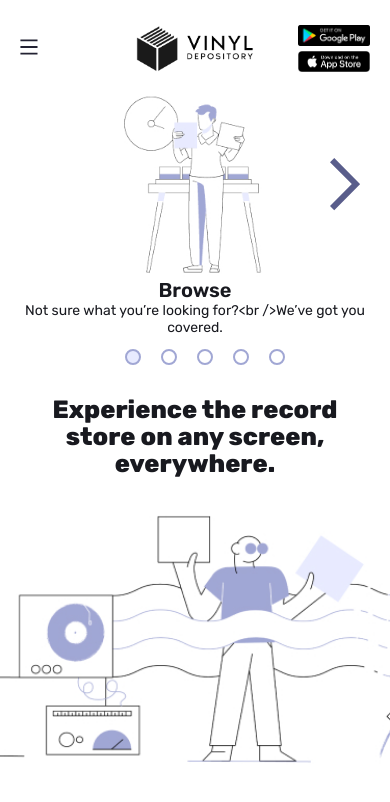
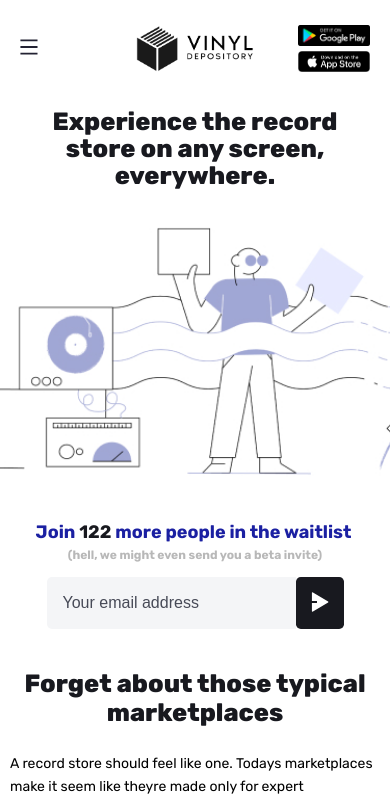
Before and after one commit to Vinyl-Depository/landing-page, a React (Create React App) app: page / in a window 390 px wide. Shown: the top 802 px of the page. Built offline with nearby package versions, Linux system fonts and the light colour scheme.

Commit message:
fix: 🐞 put the carusel by order
small changes on the phone issue & put the carusel section on the right
order.

```diff
--- a/src/components/pages/Main/Main.view.tsx
+++ b/src/components/pages/Main/Main.view.tsx
@@ -4,7 +4,7 @@ import Header from '../../layout/Header/Header';
 import Intro from '../../pages/Main/containers/Intro/Intro';
 import TypicalMarketplaces from './containers/TypicalMarketplaces/TypicalMarketplaces';
 import DoingIt from '../../pages/Main/containers/DoingIt/DoingIt';
-// import RecommenderApp from '../../pages/Main/containers/RecommenderApp/RecommenderApp';
+import RecommenderApp from '../../pages/Main/containers/RecommenderApp/RecommenderApp';
 import JoinWishlist from '../../pages/Main/containers/JoinWishlist/JoinWishlist';
 import Sellers from '../../pages/Main/containers/Seller/Seller';
 import Footer from '../../layout/Footer/Footer';
@@ -21,7 +21,7 @@ const MainView: React.FC<IProps> = () => {
 			<DoingIt />
 			<Carousel />
 
-			{/* <RecommenderApp /> */}
+			<RecommenderApp />
 			<JoinWishlist />
 			<Sellers />
 			<Footer />
--- a/src/components/pages/Main/containers/DoingItCarousel/DoingItCarousel.module.scss
+++ b/src/components/pages/Main/containers/DoingItCarousel/DoingItCarousel.module.scss
@@ -1,6 +1,14 @@
 @import '../../../../../styles/variables.scss';
 
 .carousel {
+	display: none;
+}
+
+@media (max-width: 500px) {
+	.carousel {
+		margin-top: 30px;
+		display: flex;
+		order: 4;
 		padding: 0 map-get($sizes, minimal-padding);
 	}
 
@@ -34,3 +42,4 @@
 			right: 0;
 		}
 	}
+}
--- a/src/components/pages/Main/containers/DoingItCarouselItem/DoingItCarouselItem.module.scss
+++ b/src/components/pages/Main/containers/DoingItCarouselItem/DoingItCarouselItem.module.scss
@@ -1,7 +1,6 @@
 @import '../../../../../styles/variables.scss';
 
 .container {
-	order: 4;
 	display: flex;
 	flex-direction: column;
 	align-items: center;
@@ -14,6 +13,7 @@
 	}
 
 	&__title {
+		margin: 7.5px 0;
 		font-weight: 600;
 		font-size: 2rem;
 		color: map-get($colors, text-color);
--- a/src/components/pages/Main/containers/RecommenderApp/RecommenderApp.module.scss
+++ b/src/components/pages/Main/containers/RecommenderApp/RecommenderApp.module.scss
@@ -89,7 +89,7 @@
 		width: 100%;
 		padding: 40px 40px 30px 40px;
 		display: flex;
-		// overflow-x: hidden;
+		overflow-x: hidden;
 
 		.recommenderAppSectionInner {
 			max-width: map-get($sizes, ipad-width);
@@ -105,7 +105,6 @@
 		}
 
 		&__groupPhone {
-			border: 2px solid red;
 			display: block;
 			height: 470px;
 			position: relative;
@@ -164,7 +163,7 @@
 		margin-top: 50px;
 		padding: 0;
 		flex-direction: column-reverse;
-		// overflow: hidden;
+		overflow: hidden;
 
 		.recommenderAppSectionInner {
 			max-width: map-get($sizes, main-mobile-width);
@@ -174,7 +173,6 @@
 		}
 
 		&__groupPhone {
-			border: 1px solid red;
 			left: 0;
 			margin: 0;
 			padding: 0;
@@ -183,6 +181,7 @@
 			object-fit: contain;
 			position: relative;
 			bottom: 40px;
+			left: -40px;
 		}
 
 		.recommenderAppSectionDataContainer {
```
Lines whose indentation alone changed are shown as unchanged.
